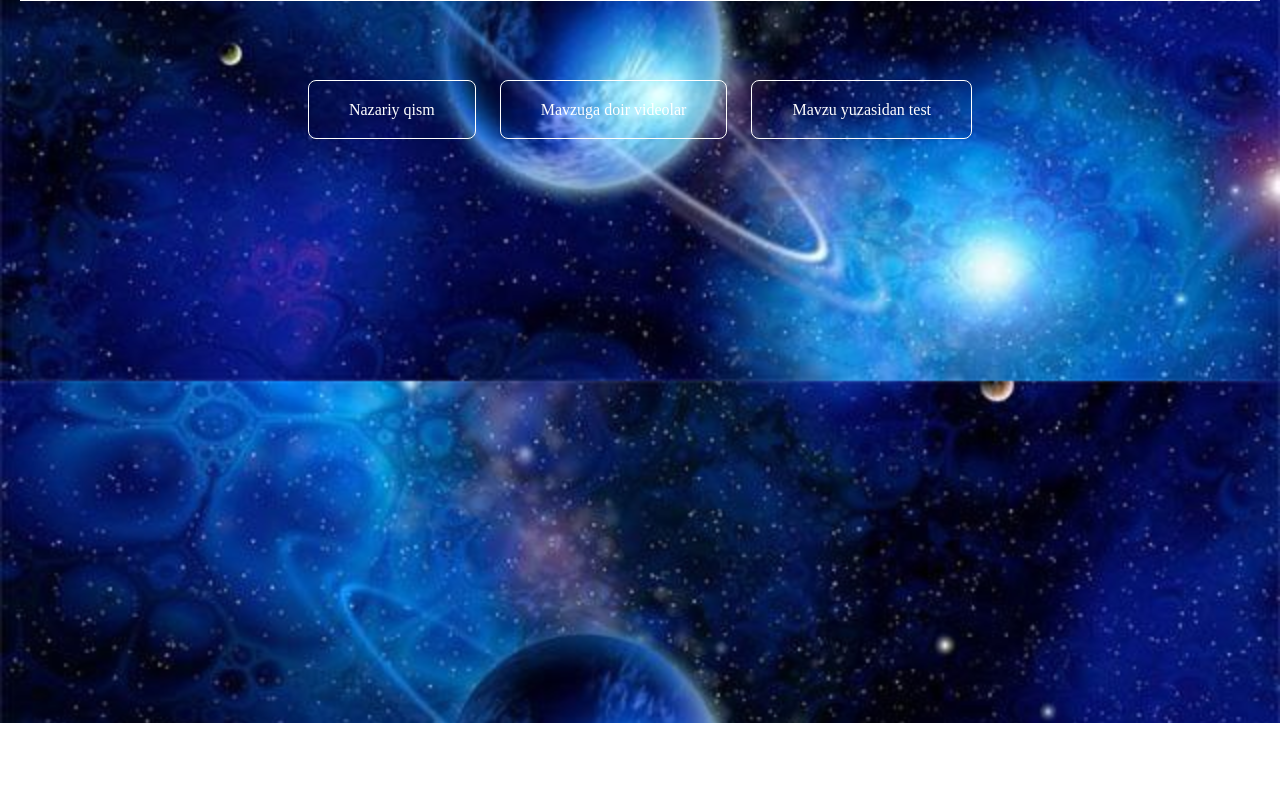
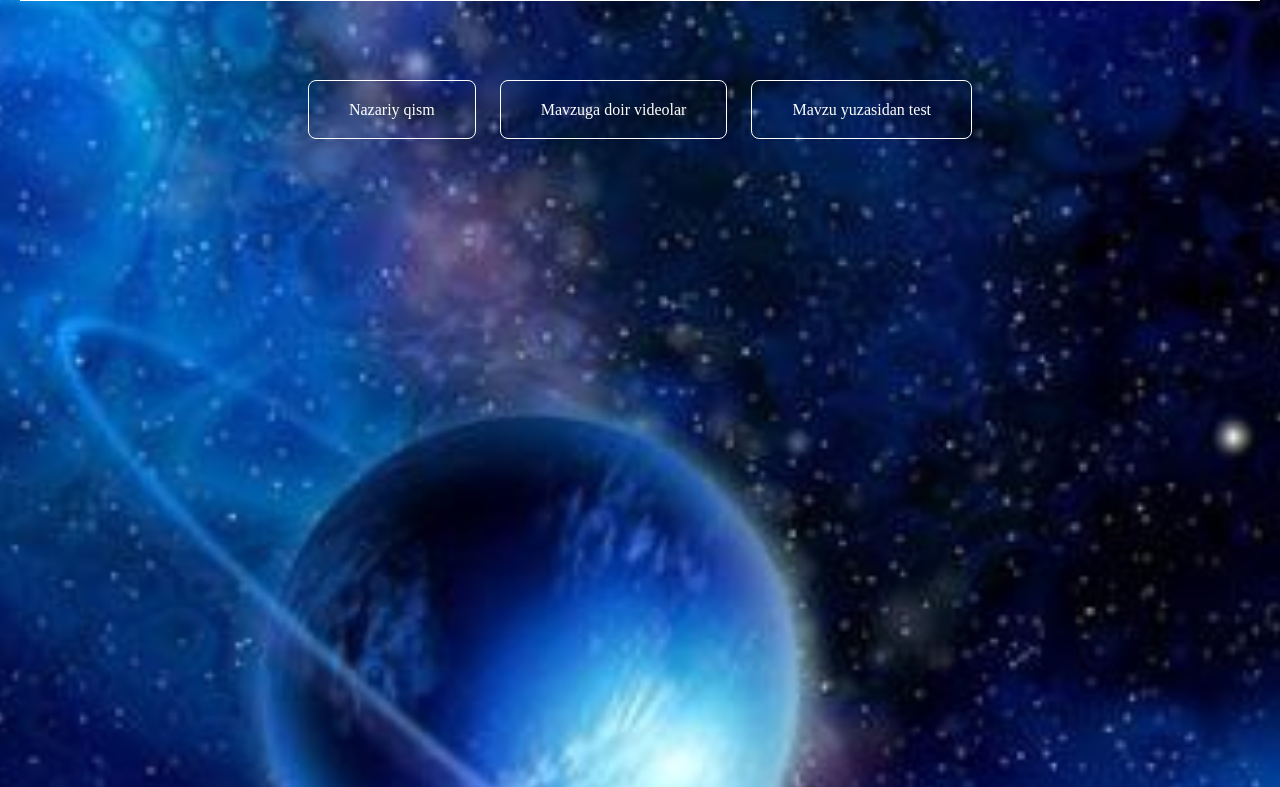
Before and after one commit to Khasan-ali/astronomiya, a plain HTML site: page index.html in a window 1280 px wide. Shown: the part 77-864 px from the top of the page. Before the commit the page ends 800 px from the top, so only its background shows below. Drawn offline with Linux system fonts and the light colour scheme.

Commit message:
back-height

```diff
--- a/css/main.css
+++ b/css/main.css
@@ -5,9 +5,10 @@
 body {
     margin: 0;
     background-image: url(../img/index.jpg);
-    /* background-repeat: no-repeat; */
-    background-size: 100%;
+    background-repeat: no-repeat;
+    background-size: cover;
     background-position: center;
+    height: 1400px;
 }
 
 .container {
```
